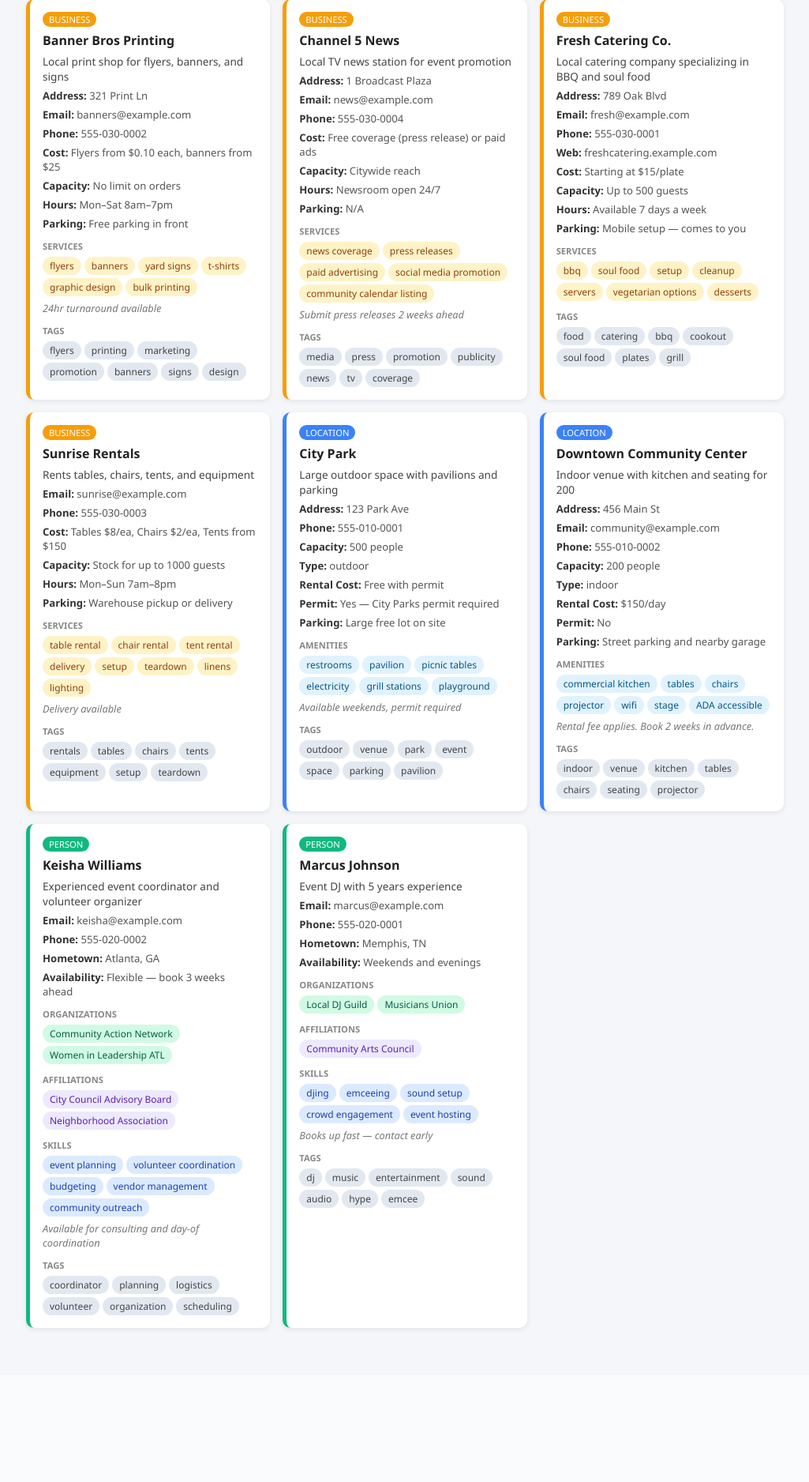
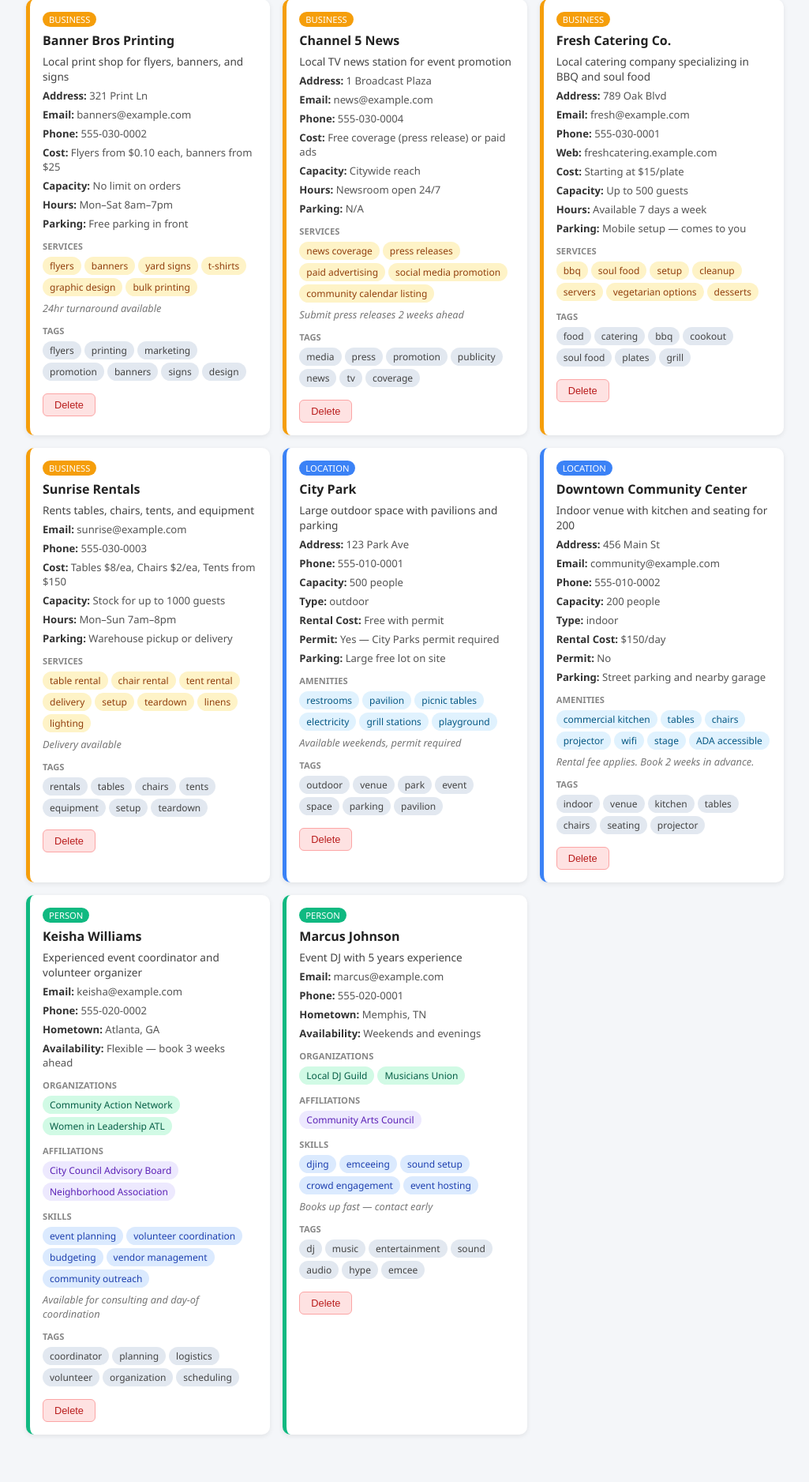
Before and after one commit to duwilliam16-code/localpeoplepowermap, a Flask app: page /resources in a window 1280 px wide. Shown: the part 1009-2885 px from the top of the page at 79% size, without its empty margins (127-1152 px from the left). Before the commit the page ends 2693 px from the top, so only its background shows below. Run offline with Flask 3, Linux system fonts and the light colour scheme; data comes from the database, SQL or seed files in the repository.

Commit message:
Add delete functionality for resources
Each resource card now has a Delete button that prompts for confirmation then removes the resource from the database and the page without a full reload.

Co-Authored-By: Claude Sonnet 4.6 <noreply@anthropic.com>

```diff
--- a/app.py
+++ b/app.py
@@ -306,6 +306,15 @@ def add_resource():
     return jsonify({"success": True})
 
 
+@app.route("/delete/<int:resource_id>", methods=["POST"])
+def delete_resource(resource_id):
+    conn = get_db()
+    conn.execute("DELETE FROM resources WHERE id = ?", (resource_id,))
+    conn.commit()
+    conn.close()
+    return jsonify({"success": True})
+
+
 if __name__ == "__main__":
     init_db()
     app.run(debug=True)
--- a/static/style.css
+++ b/static/style.css
@@ -175,3 +175,11 @@ ul#checklist input[type="checkbox"] { width: 18px; height: 18px; cursor: pointer
 
 a { color: #2563eb; text-decoration: none; }
 a:hover { text-decoration: underline; }
+
+.delete-btn {
+    margin-top: 10px; padding: 6px 14px;
+    background: #fee2e2; color: #b91c1c;
+    border: 1px solid #fca5a5; border-radius: 6px;
+    font-size: 0.8rem; cursor: pointer; align-self: flex-start;
+}
+.delete-btn:hover { background: #fca5a5; }
--- a/templates/resources.html
+++ b/templates/resources.html
@@ -290,6 +290,8 @@
                     {% for tag in r.tag_list %}<span class="tag-chip-display">{{ tag }}</span>{% endfor %}
                 </div>
                 {% endif %}
+
+                <button class="delete-btn" onclick="deleteResource({{ r.id }}, this)">Delete</button>
             </div>
             {% endfor %}
         </div>
@@ -413,6 +415,15 @@ function filterCards(type, btn) {
         card.style.display = (type === "all" || card.dataset.type === type) ? "" : "none";
     });
 }
+
+async function deleteResource(id, btn) {
+    if (!confirm("Delete this resource? This cannot be undone.")) return;
+    const response = await fetch(`/delete/${id}`, { method: "POST" });
+    const data = await response.json();
+    if (data.success) {
+        btn.closest(".card").remove();
+    }
+}
 </script>
 </body>
 </html>
```
